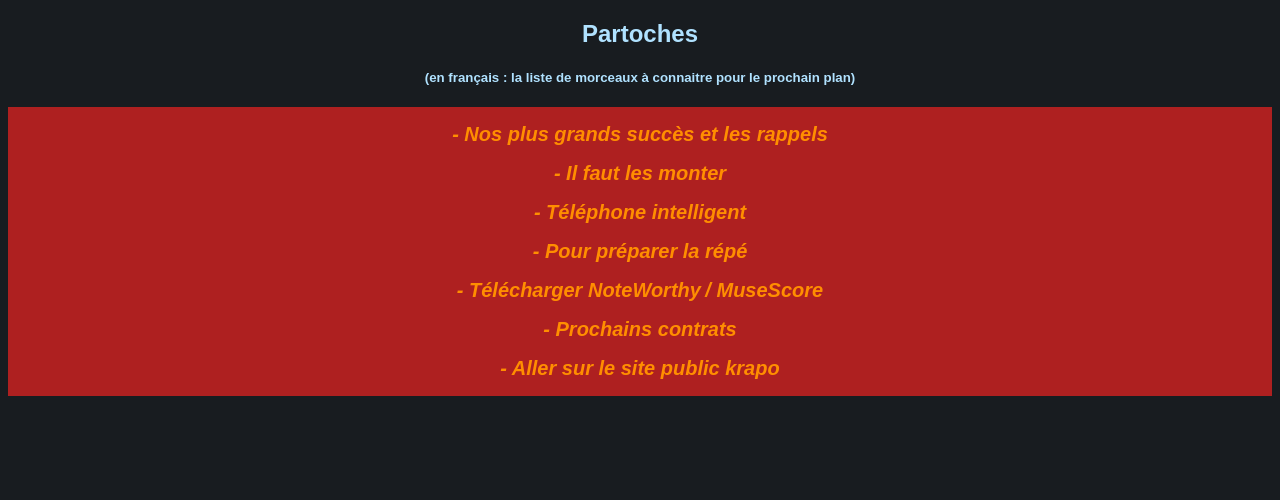
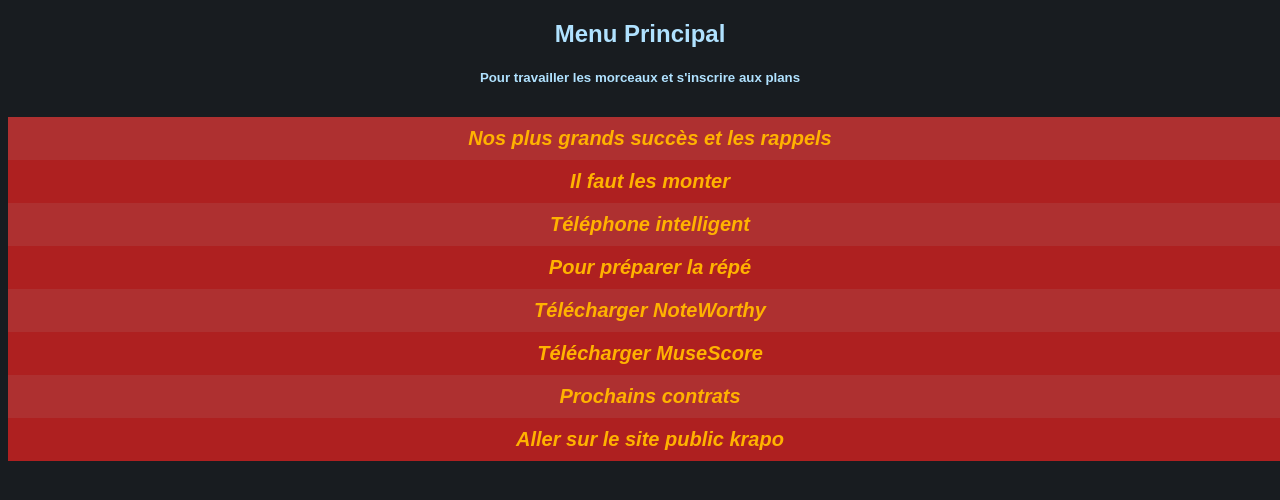
Before and after one commit to krapolyon/website, a PHP site: page /Partoches/index.htm in a window 1280 px wide. Shown: the top 500 px of the page. Run offline with PHP 8.4, Linux system fonts and the light colour scheme.

Commit message:
Mise à jour du style des menus

```diff
--- a/Partoches/index.htm
+++ b/Partoches/index.htm
@@ -9,22 +9,17 @@
   </head>
   <body>
     <center>
-      <h2>Partoches</h2>
-      <h5>(en fran&ccedil;ais : la liste de morceaux &agrave; connaitre pour le prochain plan)</h5>
+      <h2>Menu Principal</h2>
+      <h5>Pour travailler les morceaux et s'inscrire aux plans</h5>
       <div class=menu>
-        <!-- <br> -->
-        <!-- <p><a class=menuEntry href="confinement.php">- Les morceaux du confinements</a> -->
-        <ul>
-          <li><a class=menuEntry href="indispensables.php">- Nos plus grands succ&egrave;s et les rappels</a></li>
-          <li><a class=menuEntry href="nouveaux.php">- Il faut les monter</a></li>
-          <li><a class=menuEntry href="mobile/index.php">- T&eacute;l&eacute;phone intelligent</a></li>
-          <li><a class=menuEntry href="https://pydio.dedikam.com/public/53259d">- Pour pr&eacute;parer la r&eacute;p&eacute;</a></li>
-          <li><a class=menuEntry href="note.html">- T&eacute;l&eacute;charger NoteWorthy</a>
-          <span class=menuEntry> / </span>
-          <a class=menuEntry href="https://musescore.org/fr">MuseScore</a></li>
-          <li><a class=menuEntry href="http://krapolyon.free.fr/presences/index.php/contrats">- Prochains contrats</a></li>
-          <li><a class=menuEntry href="http://krapolyon.free.fr">- Aller sur le site public krapo</a></li>
-        </ul>
+        <a class=menuEntry href="indispensables.php">Nos plus grands succ&egrave;s et les rappels</a>
+        <a class=menuEntry href="nouveaux.php">Il faut les monter</a>
+        <a class=menuEntry href="mobile/index.php">T&eacute;l&eacute;phone intelligent</a>
+        <a class=menuEntry href="https://pydio.dedikam.com/public/53259d">Pour pr&eacute;parer la r&eacute;p&eacute;</a>
+        <a class=menuEntry href="note.html">T&eacute;l&eacute;charger NoteWorthy</a>
+        <a class=menuEntry href="https://musescore.org/fr">T&eacute;l&eacute;charger MuseScore</a>
+        <a class=menuEntry href="http://krapolyon.free.fr/presences/index.php/contrats">Prochains contrats</a>
+        <a class=menuEntry href="http://krapolyon.free.fr">Aller sur le site public krapo</a>
       </div>
   </body>
 </html>
--- a/Partoches/partoches.php
+++ b/Partoches/partoches.php
@@ -162,7 +162,7 @@ function pickRandomSongs($songList, $number=1)
 function songSelection($songList, $selectedSong=0, $selectedInstru="bs")
 {
   GLOBAL $INSTRUS;
-  echo("<label for=\"song\"> Morceau : </label>");
+  echo("<label for=\"song\">Morceau</label>");
   echo("<select name=\"song\">");
   $count = 0;
   foreach($songList as $song)
@@ -179,7 +179,7 @@ function songSelection($songList, $selectedSong=0, $selectedInstru="bs")
   echo("</br>");
   echo("</br>");
 
-  echo("<label for=\"instru\"> Instru : </label>");
+  echo("<label for=\"instru\">Instru</label>");
   echo("<select name=\"instru\">");
   $count = 0;
 
--- a/Partoches/random.php
+++ b/Partoches/random.php
@@ -36,8 +36,10 @@
                   ?>
       </table>
       <br><br>
-      <div>
-        <a class=menuEntry href="index.htm">- Le morceau que vous cherchez n'est pas l&agrave; -</a>
+      <div class=menu>
+        <a class=menuEntry href="index.htm">Le morceau que vous cherchez n'est pas l&agrave; -</a>
+        <a class=menuEntry href="indispensables.php">Les indispensables-</a>
+        <a class=menuEntry href="http://krapolyon.free.fr">Aller sur le site public krapo -</a>
       </div>
     </center>
   </body>
--- a/css/part.css
+++ b/css/part.css
@@ -18,19 +18,12 @@ a:hover {
 /* menu and title */
 .menu {
   background-color: #ae2020;
-}
-
-ul {
-  list-style-type: none;
-  padding: 0.5em 0;
-}
-
-ul li {
-  padding: 0.5em 0;
+  margin: 2em 0;
+  width: 100%;
 }
 
 h1, th, .menuEntry{
-  color: #ff8e00;
+  color: #ffb200;
   font-style: italic;
   font-variant: normal;
   font-weight: bold;
@@ -38,6 +31,13 @@ h1, th, .menuEntry{
 
 h1, .menuEntry{
   font-size: 20px;
+}
+
+.menuEntry {
+  width: 100%;
+  display: inline-block;
+  padding: 1em;
+  background-color: inherit;
 }
 
 th {
@@ -52,10 +52,10 @@ th {
 }
 
 /* alternate row colors and hover */
-tbody tr:nth-child(odd) {
-  background-color: #ae4040;
+tbody tr:nth-child(odd), .menu a:nth-child(odd) {
+  background-color: #ae3030;
 }
-tbody tr:hover {
+tbody tr:hover, .menu a:hover {
   background-color: #ae6060;
 }
 
@@ -98,4 +98,14 @@ label {
   width: 100%;
   font-size: x-large;
   text-align: center;
+  display: inline-block;
 }
+
+
+/* large screen only part */
+@media only screen and (min-width: 600px) and (orientation: landscape) {
+  .menuEntry {
+    display: inline-block;
+    padding: 0.5em;
+  }
+}
```
Also changed, not shown: Partoches/indispensables.php (+4 -8 lines), Partoches/mobile/index.php (+5 -6 lines), Partoches/nouveaux.php (+4 -8 lines).
